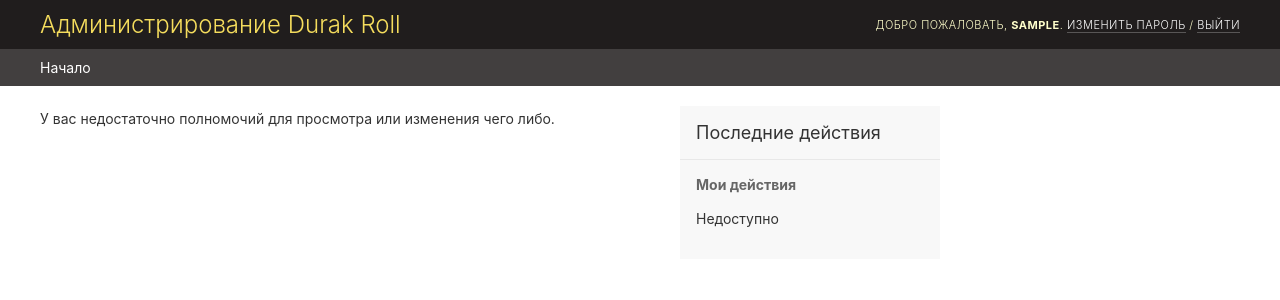
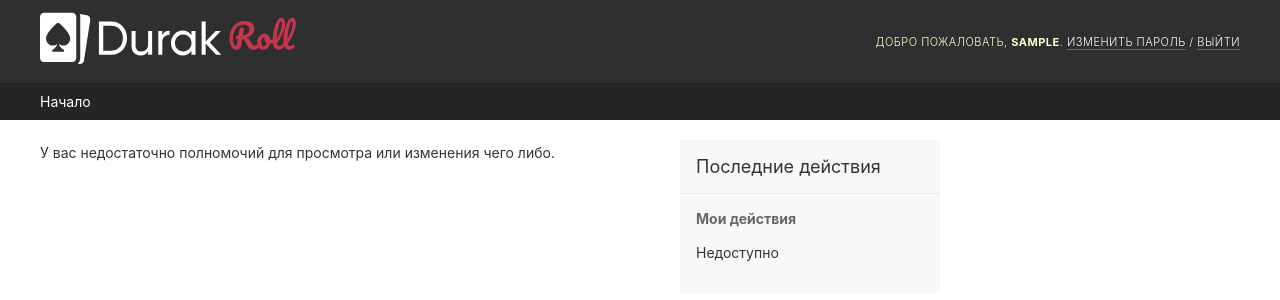
Before and after one commit to gsricco/durak, a Django app: page /admin/ in a window 1280 px wide. Shown: the top 300 px of the page. Run offline with Django 4.2, Linux system fonts and the light colour scheme; the visitor is signed in with stand-in values (Sample User, id 1); data comes from the database, SQL or seed files in the repository; data that the repository does not hold is empty; some libraries are stand-ins or nearby versions.

Commit message:
edit admin.

```diff
--- a/configs/settings.py
+++ b/configs/settings.py
@@ -46,7 +46,6 @@ INSTALLED_APPS = [
     'accaunts',
     'start_all_template',
     'content_manager',
-
 ]
 
 MIDDLEWARE = [
--- a/content_manager/models.py
+++ b/content_manager/models.py
@@ -24,6 +24,7 @@ class SiteContent(models.Model):
     class Meta:
         verbose_name = 'Контент сайта'
         verbose_name_plural = 'Контент сайта'
+
 
     def __str__(self):
         return f'Контент сайта'
--- a/templates/admin/base.html
+++ b/templates/admin/base.html
@@ -104,11 +104,11 @@
 
 <style>
 #header, .module caption  {
-    background: #201d1d;
+    background: #2f2f2f;
 
 }
 div.breadcrumbs {
-    background: #423f3f;
+    background: #262525;
 }
 
 .module h2, .module caption, .inline-group h2 {
--- /dev/null
+++ b/templates/admin/base_site.html
@@ -0,0 +1,9 @@
+{% extends 'admin/base_site.html' %}
+{% load static %}
+
+{% block branding %}
+    <a href="/" class="django-admin-logo">
+        <!-- Django Administration -->
+        <img height="60" src="{% static "img/logo.svg" %}" alt="{{ site_header|default:_('Django administration') }}">
+    </a>
+{% endblock branding %}
```
Also changed, not shown: accaunts/admin.py (+8 -11 lines), templates/admin/login.html (added, +9 -0 lines).
